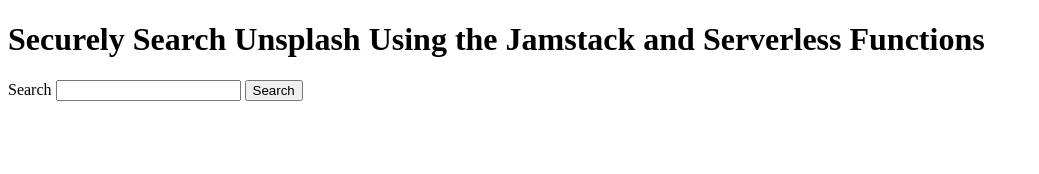
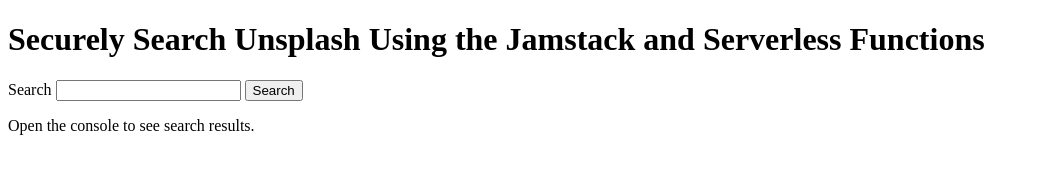
Before and after one commit to jlengstorf/secure-jamstack-api-requests, a website: page src/index.html in a window 1280 px wide. Shown: the whole page, without its empty margins (0-1039 px from the left). Drawn offline with Linux system fonts and the light colour scheme.

Commit message:
feat: add info about console logging search results

```diff
--- a/src/index.html
+++ b/src/index.html
@@ -18,6 +18,7 @@
     </form>
 
     <!-- TODO display results -->
+    <p>Open the console to see search results.</p>
 
     <script>
       const form = document.querySelector('.search-form');
```
